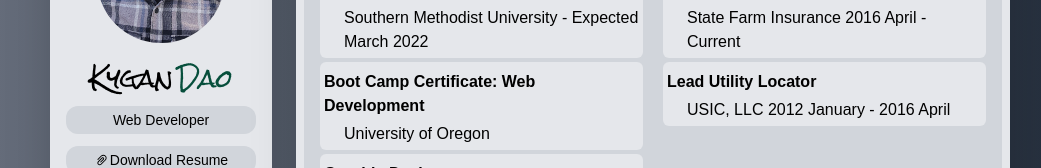
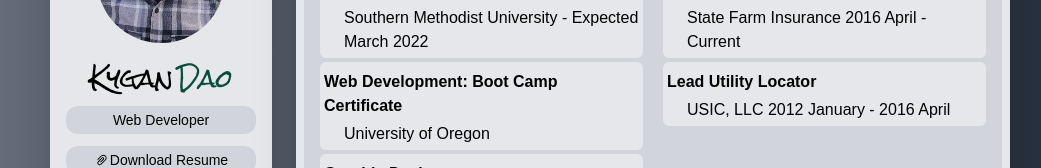
Before and after one commit to Kygandao/kportfoliod, a Next.js app: page /summary in a window 1280 px wide. Shown: the part 204-372 px from the top of the page, without its empty margins (110-1151 px from the left). Built offline with nearby package versions, Linux system fonts and the light colour scheme.

Commit message:
change wording in education

```diff
--- a/pages/summary.tsx
+++ b/pages/summary.tsx
@@ -13,7 +13,7 @@
                             <p>Southern Methodist University - Expected March 2022</p>
                         </div>
                         <div className='p-1 my-1 space-x-5 bg-gray-200 rounded-md dark:bg-gray-800'>
-                            <h5 className='my-1 font-semibold'>Boot Camp Certificate: Web Development</h5>
+                            <h5 className='my-1 font-semibold'>Web Development: Boot Camp Certificate</h5>
                             <p>University of Oregon</p>
                         </div>
                         <div className='p-1 my-1 space-x-5 bg-gray-200 rounded-md dark:bg-gray-800'>
```
